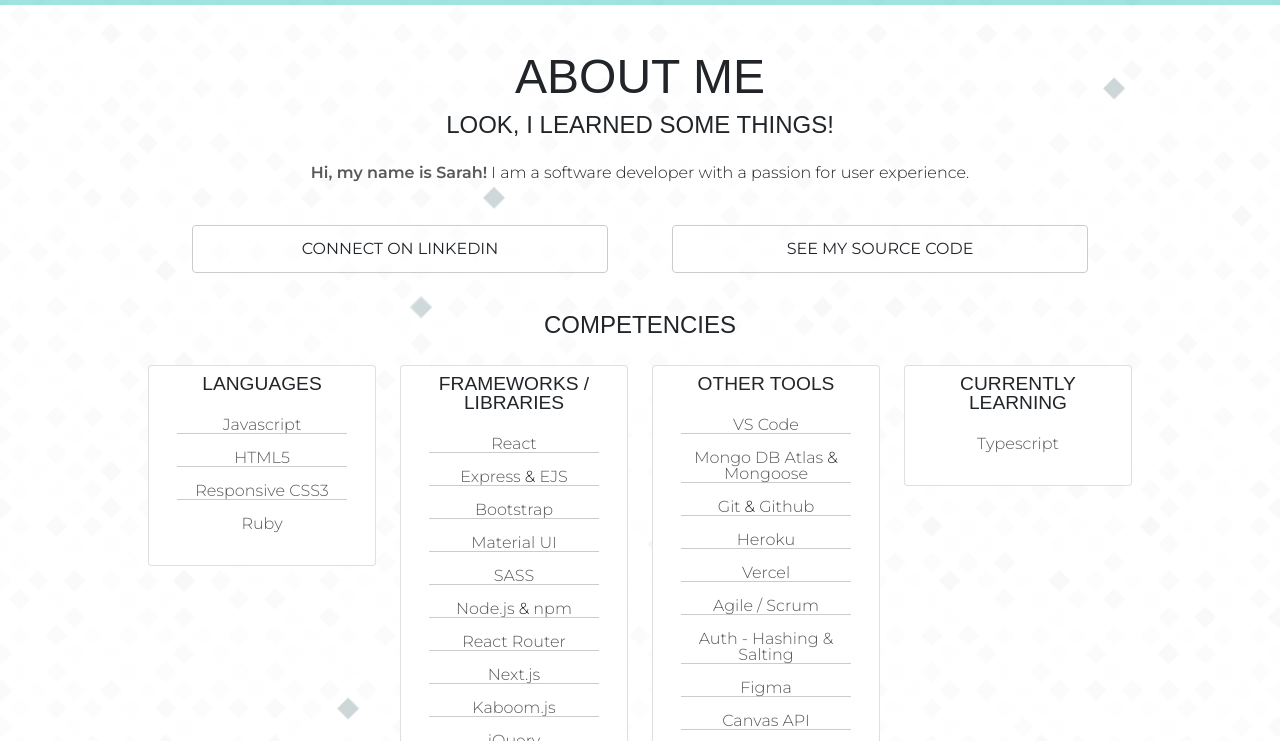
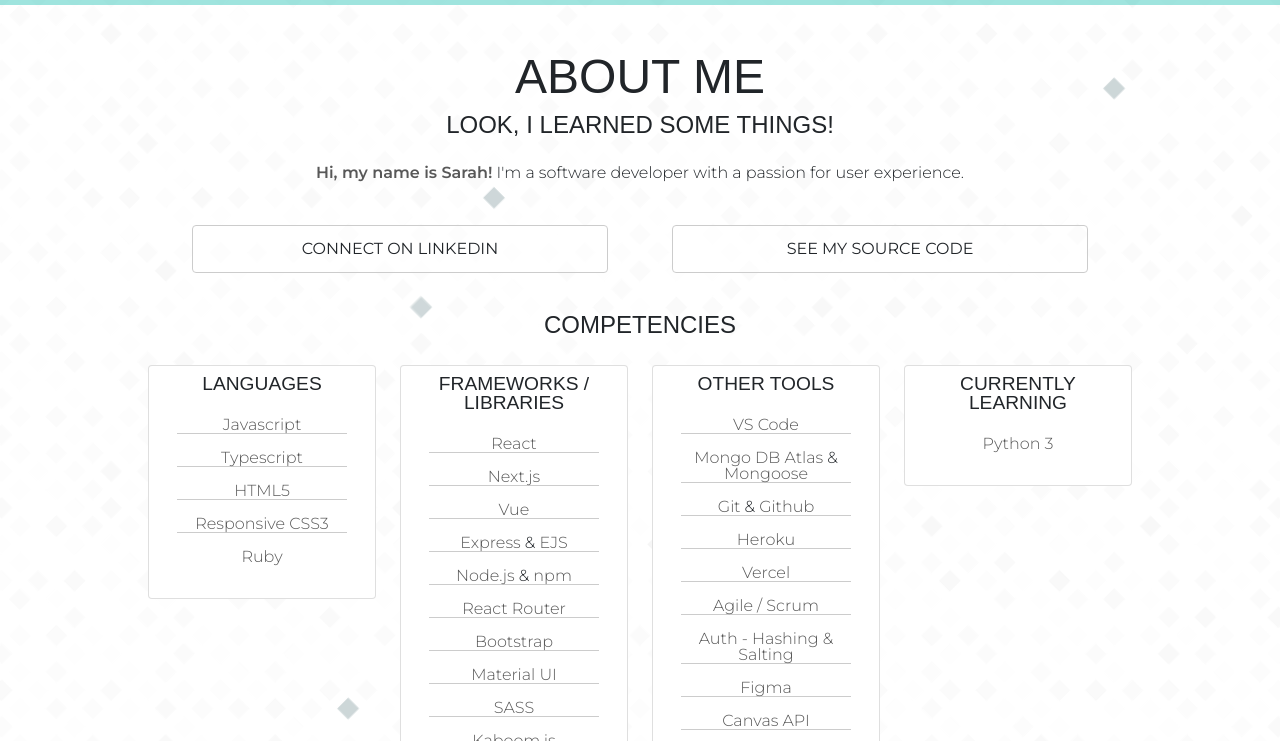
Before and after one commit to sloutrel/sloutrel.github.io, a website: page about-me.html in a window 1280 px wide. Shown: the part 45-786 px from the top of the page. Drawn offline with nearby package versions, Linux system fonts and the light colour scheme.

Commit message:
about me updates

```diff
--- a/about-me.html
+++ b/about-me.html
@@ -53,7 +53,7 @@
     </nav>
 <header id="h-about">
         <h1>About Me <span class="heading__sub">Look, I learned some things!</span></h1>
-        <p class="header__content"><span class="welcome">Hi, my name is Sarah!</span> I am a software developer with a passion for user experience.</p>
+        <p class="header__content"><span class="welcome">Hi, my name is Sarah!</span> I'm a software developer with a passion for user experience.</p>
         <div class="buttons row justify-content-center">
             <div class="button btn--main col-md-4"><a href="https://www.linkedin.com/in/sloutrel" rel="noopener noreferrer" target="__blank" class="btn">Connect on LinkedIn</a></div>
             <div class="button btn--sub col-md-4"><a href="https://github.com/sloutrel" rel="noopener noreferrer" target="__blank" class="btn">See my source code</a></div>
@@ -68,9 +68,9 @@
                 <div class="card-body">
                     <ul class="list">
                         <li class="list-item"><a href="https://www.javascript.com/" target="__blank">Javascript</a></li>
+                        <li class="list-item"><a href="https://www.typescriptlang.org/" target="_blank" rel="noopener noreferrer">Typescript</a></li>
                         <li class="list-item"><a href="https://developer.mozilla.org/en-US/docs/Web/HTML" target="_blank" rel="noopener noreferrer">HTML5 </a></li>
                         <li class="list-item"><a href="https://developer.mozilla.org/en-US/docs/Web/CSS" target="_blank" rel="noopener noreferrer">Responsive CSS3</a></li>
-                        <!-- <li class="list-item"><a href="https://www.typescriptlang.org/" target="_blank" rel="noopener noreferrer">Typescript</a></li> -->
                         <li class="list-item"><a href="https://www.ruby-lang.org/en/" target="_blank" rel="noopener noreferrer">Ruby</a></li>
                     </ul>
                 </div>
@@ -80,16 +80,16 @@
                 <div class="card-body">
                     <ul class="list">
                         <li class="list-item"><a href="https://reactjs.org/" target="_blank" rel="noopener noreferrer">React</a></li>
+                        <li class="list-item"><a href="https://nextjs.org/" target="_blank" rel="noopener noreferrer">Next.js</a></li>
+                        <li class="list-item"><a href="https://vuejs.org/" target="_blank" rel="noopener noreferrer">Vue</a></li>
                         <li class="list-item"><a href="https://expressjs.com/" target="_blank" rel="noopener noreferrer">Express</a> & <a href="https://ejs.co/" target="_blank" rel="noopener noreferrer">EJS</a></li>
+                        <li class="list-item"><a href="https://nodejs.org/" target="_blank" rel="noopener noreferrer">Node.js</a> & <a href="https://www.npmjs.com/" target="_blank" rel="noopener noreferrer">npm</a> </li>
+                        <li class="list-item"><a href="https://reactrouter.com/" target="_blank" rel="noopener noreferrer">React Router</a></li>
                         <li class="list-item"><a href="https://getbootstrap.com/" target="_blank" rel="noopener noreferrer">Bootstrap</a></li>
                         <li class="list-item"><a href="https://mui.com/" target="_blank" rel="noopener noreferrer">Material UI</a></li>
                         <li class="list-item"><a href="https://sass-lang.com/" target="_blank" rel="noopener noreferrer">SASS</a></li>
-                        <li class="list-item"><a href="https://nodejs.org/" target="_blank" rel="noopener noreferrer">Node.js</a> & <a href="https://www.npmjs.com/" target="_blank" rel="noopener noreferrer">npm</a> </li>
-                        <li class="list-item"><a href="https://reactrouter.com/" target="_blank" rel="noopener noreferrer">React Router</a></li>
-                        <li class="list-item"><a href="https://nextjs.org/" target="_blank" rel="noopener noreferrer">Next.js</a></li>
                         <li class="list-item"><a href="https://kaboomjs.org/" target="_blank" rel="noopener noreferrer">Kaboom.js</a></li>
                         <li class="list-item"><a href="https://jquery.com/" target="_blank" rel="noopener noreferrer">jQuery</a></li>
-                        <li class="list-item"><a href="https://vuejs.org/" target="_blank" rel="noopener noreferrer">Vue</a></li>
                     </ul>
                 </div>
             </div>
@@ -116,11 +116,7 @@
                 <h3 class="learning-categories text-center card-title">Currently learning</h3>
                 <div class="card-body">
                     <ul class="list">
-                        <li class="list-item"><a href="https://www.typescriptlang.org/" target="_blank" rel="noopener noreferrer">Typescript</a></li>
-                        <!-- <li class="list-item"><a href="https://reactnative.dev/" target="_blank" rel="noopener noreferrer">React Native</a></li> -->
-                        <!-- <li class="list-item"><a href="https://redux.js.org/" target="_blank" rel="noopener noreferrer">Redux</a></li> -->
-                        <!-- <li class="list-item"><a href="https://rubyonrails.org/" target="_blank" rel="noopener noreferrer">Ruby on Rails</a></li> -->
-                        <!-- <li class="list-item"><a href="https://www.postman.com/" target="_blank" rel="noopener noreferrer">Postman</a></li> -->
+                        <li class="list-item"><a href="https://www.python.org/" target="_blank" rel="noopener noreferrer">Python 3</a></li>
                     </ul>
                 </div>
             </div>
```
